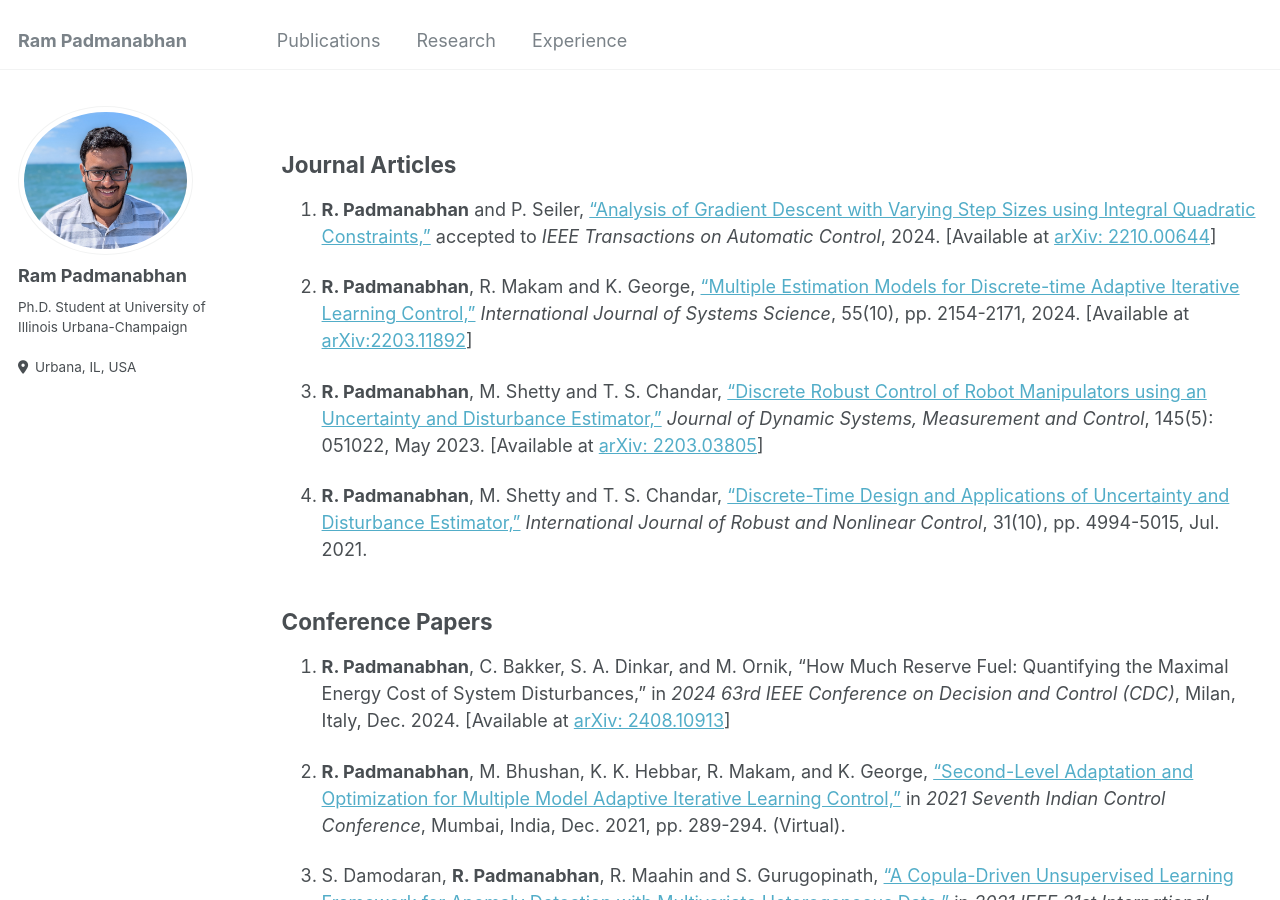
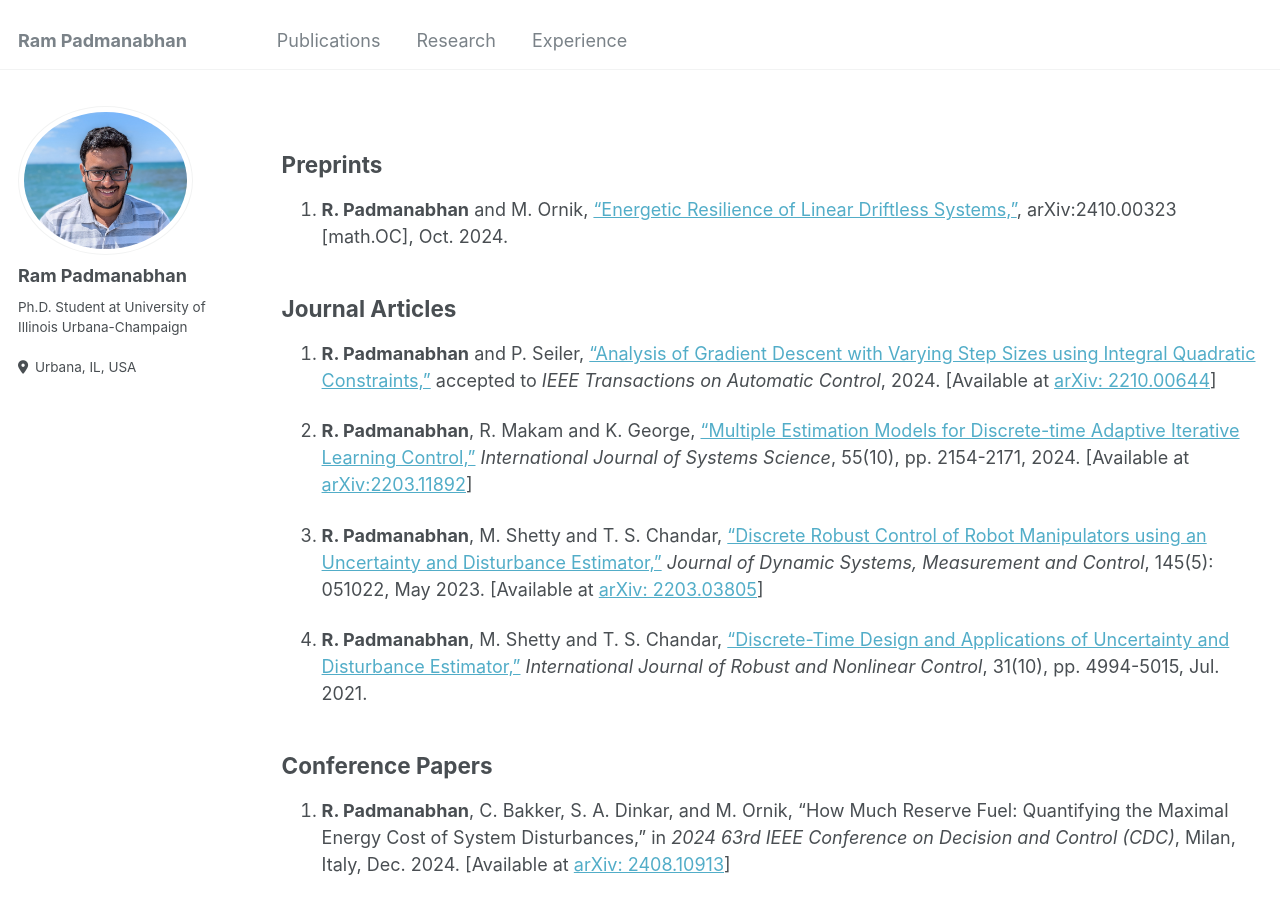
Before and after one commit to ram-p/ram-p.github.io, a Jekyll site: the page built from _pages/publications.md, in a window 1280 px wide and 900 px high. Built offline with Jekyll 4.4.1, drawn with Linux system fonts in a browser that asks for light colours.

Commit message:
EnRes_Dft

```diff
--- a/_pages/publications.md
+++ b/_pages/publications.md
@@ -4,6 +4,11 @@ title: ""
 permalink: /publications/
 author_profile: true
 ---
+
+Preprints
+------
+
+1. **R. Padmanabhan** and M. Ornik, ["Energetic Resilience of Linear Driftless Systems,"](https://arxiv.org/abs/2410.00323), arXiv:2410.00323 [math.OC], Oct. 2024.
 
 Journal Articles
 ------
```
Also changed, not shown: _pages/about.md (+2 -0 lines), 1 other file.
